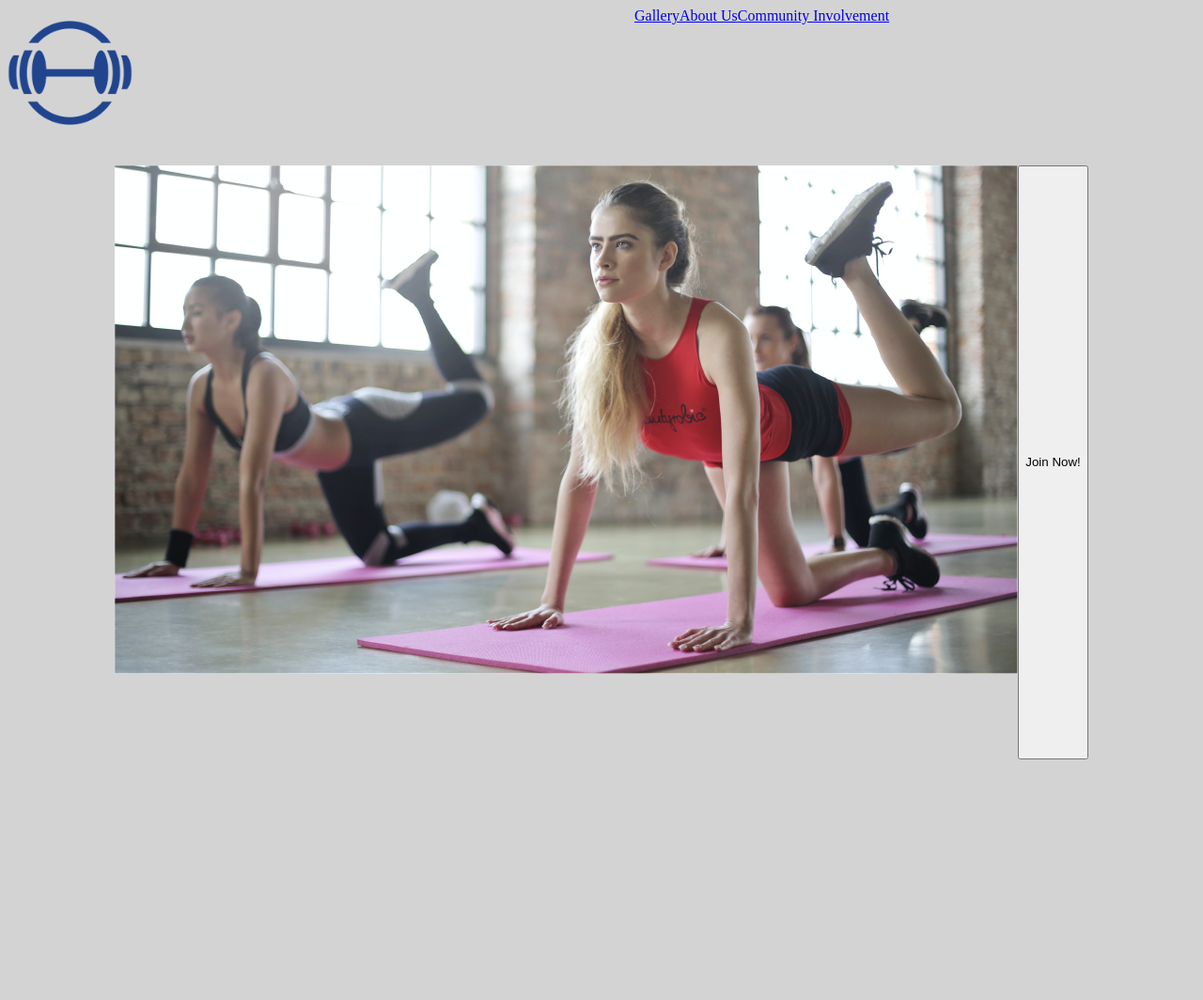
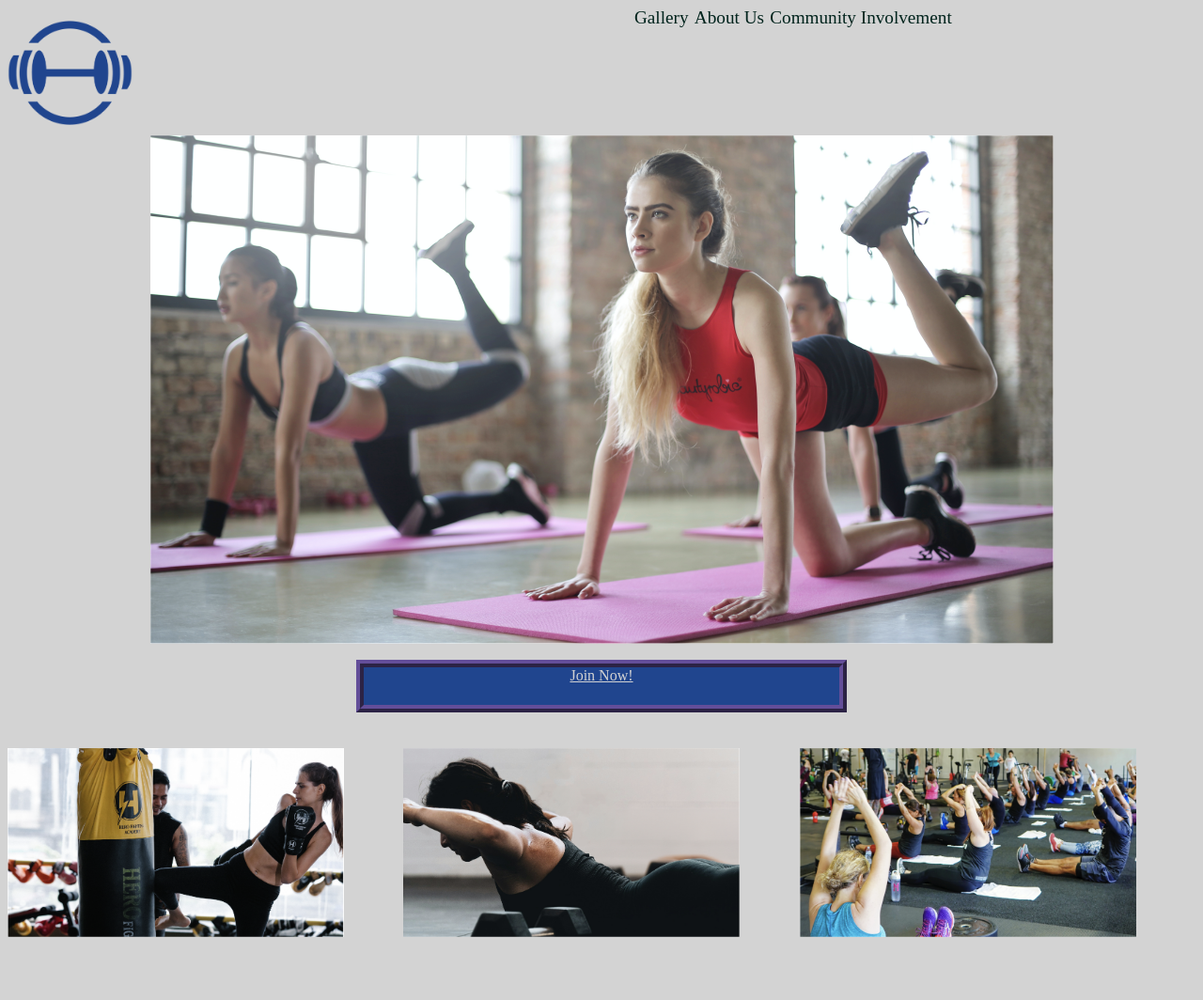
Before and after one commit to MariyahW/Sophia, a plain HTML site: page Touchstone_web_design/index.html in a window 1280 px wide. Shown: the whole page at 94% size. Before the commit the page ends 808 px from the top, so only its background shows below. Drawn offline with Linux system fonts and the light colour scheme.

```diff
--- a/Touchstone_web_design/CSS/style.css
+++ b/Touchstone_web_design/CSS/style.css
@@ -1,4 +1,4 @@
-body,html{
+body, html{
 background-color: #d3d3d3;
 height: 100%;
 width: 100%;
@@ -10,10 +10,24 @@ justify-content: center;
 header{
     display: flex;
     flex-wrap: wrap;
-    height: 10%;
+    height: 5%;
     width: 100%;
     justify-content: left;
-    /* margin-bottom: 2% */
+
+
+
+}
+.hText{
+    text-decoration: none;
+    color: #00231C;
+    font-size: larger;
+    margin-right: .5%;
+    height: 50%;
+
+}
+.hText:hover{
+    background-color: #001f3f;
+    color: #d3d3d3;
 
 }
 #headerLogo{
@@ -21,6 +35,35 @@ header{
     width: 20%;
 }
 
+hero-image>img{
+    margin-top: 10%;
+}
 #action{
+    display: flex;
+    justify-content: center;
+    align-content: center;
+    width: 40%;
+    height: 5%;
+    background-color: #20458e;
+    color: #d3d3d3;
+    border: #634e99, .5rem, ridge;
+    margin: 1%;
+    /* text-align: center; */
 
 }
+#action>text{
+    justify-self: center;
+}
+
+service-image{
+    margin-top: 2%;
+    width: 100%;
+    display: flex;
+    justify-content: center;
+
+}
+service-image>a>img{
+    width: 85%;
+    margin-bottom: 15%;
+
+}
--- a/Touchstone_web_design/index.html
+++ b/Touchstone_web_design/index.html
@@ -1,26 +1,42 @@
 <!DOCTYPE html>
 <html lang="en">
-<head>
-    <meta charset="UTF-8">
-    <meta name="viewport" content="width=device-width, initial-scale=1.0">
+  <head>
+    <meta charset="UTF-8" />
+    <meta name="viewport" content="width=device-width, initial-scale=1.0" />
     <title>ABC Fitness Studio: Homepage</title>
-    <link rel="stylesheet" href="./CSS/style.css">
-    <script ></script>
-</head>
-<body>
+    <link rel="stylesheet" href="./CSS/style.css" />
+
+
+
+    <script></script>
+  </head>
+  <body>
     <header>
-        <a  href="./index.html"><img id="headerLogo" src="./images/Client2_LogoPalette2_20458E.png" alt="logo"></a>
-        <a href="./Gallery.html">Gallery</a>
-        <a href="./About_us.html">About Us</a>
-        <a href="./involvment.html">Community Involvement</a>
+      <a href="./index.html"
+        ><img
+          id="headerLogo"
+          src="./images/Client2_LogoPalette2_20458E.png"
+          alt="logo"
+      /></a>
+      <a class="hText" href="./Gallery.html">Gallery</a>
+      <a class="hText" href="./About_us.html">About Us</a>
+      <a class="hText" href="./involvment.html">Community Involvement</a>
     </header>
 
-    <hero-image><img src="./images/Client2_GroupPilates.png" alt=""></hero-image>
+    <hero-image>
+      <img src="./images/Client2_GroupPilates.png" alt="" />
+    </hero-image>
 
-    <button id="action"> Join Now!</button>
+    <a href="./cart.html" id="action" target="">Join Now!</a>
 
-    <service-image><img src="" alt=""></service-image>
-    <service-image><img src="" alt=""></service-image>
-    <service-image><img src="" alt=""></service-image>
-</body>
+    <service-image>
+      <a href="./cart.html"
+        ><img src="./images/Client2_IndividualKickboxing.png" alt="kickboxing"
+      /></a>
+      <a href="./cart.html"
+        ><img src="./images/Client2_IndividualPilates.png" alt="pilates"
+      /></a>
+      <a href="./cart.html"><img src="./images/Client2_GroupYoga.png" alt="yoga" /></a>
+    </service-image>
+  </body>
 </html>
```
Also changed, not shown: Touchstone_web_design/Gallery.html (+44 -5 lines), Touchstone_web_design/cart.html (added, +23 -0 lines), Touchstone_web_design/involvment.html (+10 -5 lines).
